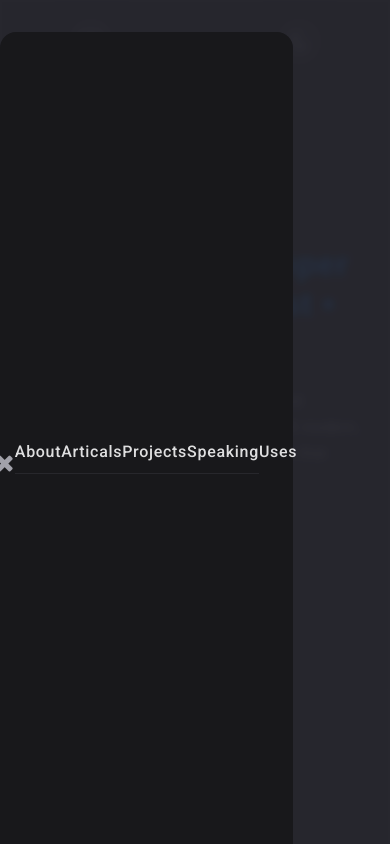
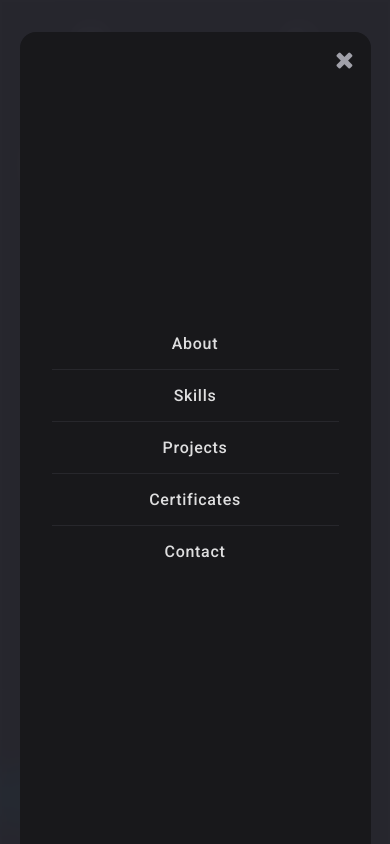
Before and after one commit to hussien-hamed/My-Protfolio, a React (Vite) app: page / in a window 390 px wide. Both pictures are taken after a click on the button 90 px from the left and 41 px from the top of the page. Shown: the top 844 px of the page. Built offline with nearby package versions, Linux system fonts and the light colour scheme; a web font is replaced by a local one.

Commit message:
Initial commit

```diff
--- a/src/components/1-header/Header.css
+++ b/src/components/1-header/Header.css
@@ -117,30 +117,33 @@ header .fixed {
     scale: 1;
   }
 }
-
 header .fixed ul.modal {
   animation: mymove 0.7s 1;
-  width: 75%;
-  margin-left: auto;
-  margin-right: auto;
-  margin-top: 2rem;
+  width: 90%; /* تغطي 90% من عرض الشاشة */
+  max-width: 400px; /* أقصى عرض */
+  margin: 2rem auto 0; /* top margin 2rem، وأفقياً بالمنتصف */
   border-radius: 1rem;
   padding: 1rem 2rem;
   background-color: var(--secondary);
+  display: flex;
+  flex-direction: column; /* لجعل العناصر عمودية */
+  position: relative; /* لتحديد موضع زر الإغلاق */
 }
 
 header .fixed ul.modal li {
-  border-bottom: 1px solid var(--border);
-  padding-bottom: 0.77rem;
-  padding-top: 0.5em;
+  border-bottom: 1px solid var(--border); /* الخط أسفل كل عنصر */
+  padding: 0.5em 0;
+  width: 100%;
+  text-align: center; /* الكلمات في المنتصف */
+  padding-top: 1rem; /* المسافة فوق الكلمة */
+  padding-bottom: 1rem; /* المسافة تحت الكلمة */
 }
 
 header .fixed ul.modal li:last-child {
-  border: none;
+  border-bottom: none; /* إزالة الخط عن آخر عنصر */
 }
 
 header .fixed ul.modal li:first-child {
-  text-align: right;
   border: none;
   padding-bottom: 0;
   padding-top: 0.2rem;
@@ -149,6 +152,26 @@ header .fixed ul.modal li:first-child {
 
 header .fixed ul.modal li a {
   font-size: 1rem;
+  display: block;
+  width: 100%;
+  text-align: center; /* الكلمات في المنتصف */
+}
+
+/* زر الإغلاق × */
+header .fixed .icon-close {
+  font-size: 1.5rem;
+  color: var(--subtitle);
+  transition: 0.3s;
+  cursor: pointer;
+  position: absolute;
+  top: 1rem;
+  right: 1rem; /* زاوية يمين أعلى */
+}
+
+header .fixed .icon-close:hover {
+  font-size: 1.7rem;
+  color: crimson;
+  rotate: 180deg;
 }
 
 /* ====================
--- a/src/components/1-header/Header.jsx
+++ b/src/components/1-header/Header.jsx
@@ -3,8 +3,8 @@ import { motion } from "framer-motion";
 import "./Header.css";
 
 const Header = () => {
-  const [showModal, setshowModal] = useState(false);
-  const [theme, setsTheme] = useState(
+  const [showModal, setShowModal] = useState(false);
+  const [theme, setTheme] = useState(
     localStorage.getItem("currentMode") ?? "dark"
   );
 
@@ -18,24 +18,31 @@ const Header = () => {
     }
   }, [theme]);
 
+  const toggleTheme = () => {
+    const newMode = theme === "dark" ? "light" : "dark";
+    localStorage.setItem("currentMode", newMode);
+    setTheme(newMode);
+  };
+
   return (
     <motion.header
-      className="flex"
-      initial={{ y: -100, opacity: 0 }} // يبدأ من الأعلى
-      animate={{ y: 0, opacity: 1 }} // يتحرك إلى مكانه الطبيعي
+      className="flex header-container"
+      initial={{ y: -100, opacity: 0 }}
+      animate={{ y: 0, opacity: 1 }}
       transition={{ duration: 1, ease: "easeOut" }}
     >
-      {/* 👇 كلمة البروتفوليو */}
+      {/* Logo */}
       <div className="logo">Portfolio</div>
 
-      {/* 👇 زر القائمة */}
+      {/* Hamburger Menu */}
       <button
-        onClick={() => setshowModal(true)}
+        onClick={() => setShowModal(true)}
         className="menu icon-menu flex"
       />
 
+      {/* Desktop Navigation */}
       <nav>
-        <ul className="flex">
+        <ul className="flex nav-links">
           <li>
             <a href="/">Home</a>
           </li>
@@ -57,16 +64,8 @@ const Header = () => {
         </ul>
       </nav>
 
-      <button
-        onClick={() => {
-          localStorage.setItem(
-            "currentMode",
-            theme === "dark" ? "light" : "dark"
-          );
-          setsTheme(localStorage.getItem("currentMode"));
-        }}
-        className="mode flex"
-      >
+      {/* Theme Toggle */}
+      <button onClick={toggleTheme} className="mode flex">
         {theme === "dark" ? (
           <span className="icon-moon-o"></span>
         ) : (
@@ -74,29 +73,40 @@ const Header = () => {
         )}
       </button>
 
+      {/* Mobile Modal */}
       {showModal && (
-        <div className="fixed">
+        <div className="fixed modal-bg">
           <ul className="modal">
             <li>
               <button
                 className="icon-close"
-                onClick={() => setshowModal(false)}
+                onClick={() => setShowModal(false)}
               />
             </li>
             <li>
-              <a href="">About</a>
+              <a href="#About" onClick={() => setShowModal(false)}>
+                About
+              </a>
             </li>
             <li>
-              <a href="">Articals</a>
+              <a href="#skills" onClick={() => setShowModal(false)}>
+                Skills
+              </a>
             </li>
             <li>
-              <a href="">Projects</a>
+              <a href="#myproject" onClick={() => setShowModal(false)}>
+                Projects
+              </a>
             </li>
             <li>
-              <a href="">Speaking</a>
+              <a href="#Certificates" onClick={() => setShowModal(false)}>
+                Certificates
+              </a>
             </li>
             <li>
-              <a href="">Uses</a>
+              <a href="#contactus" onClick={() => setShowModal(false)}>
+                Contact
+              </a>
             </li>
           </ul>
         </div>
```
